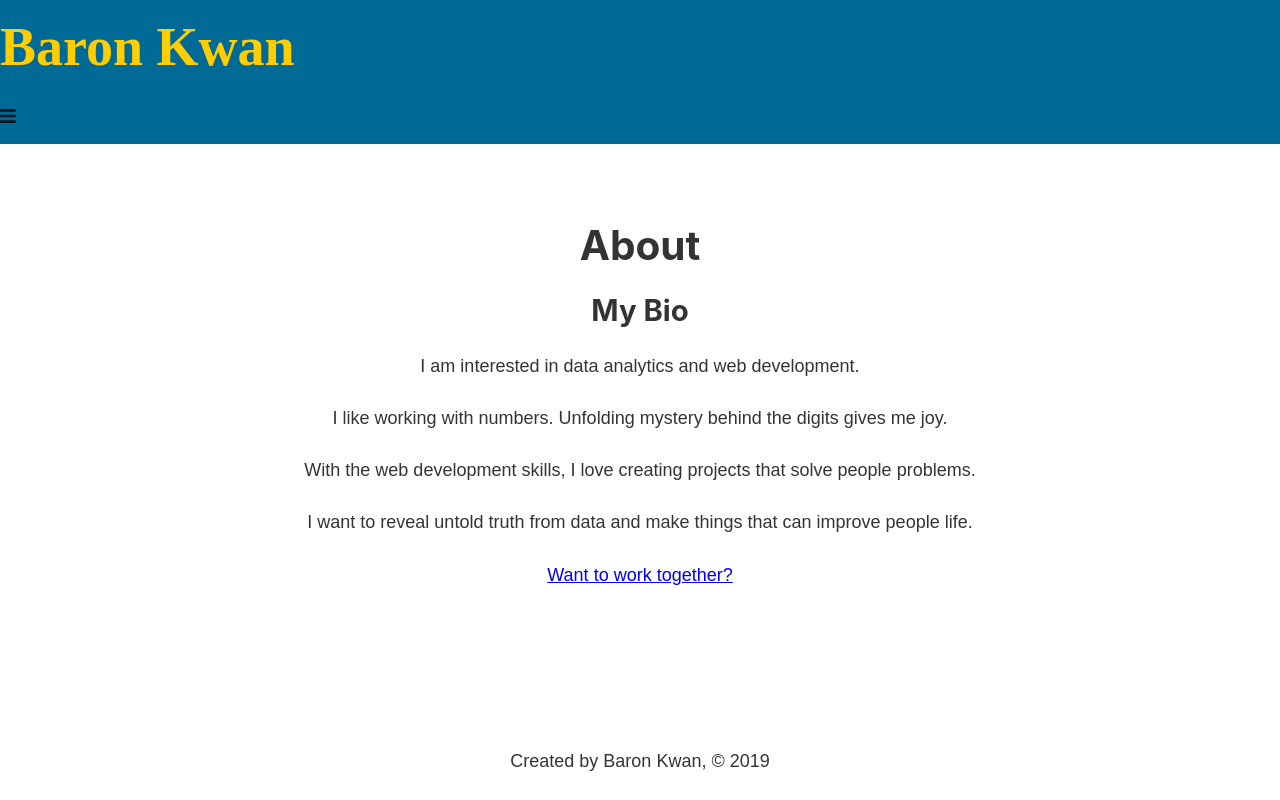
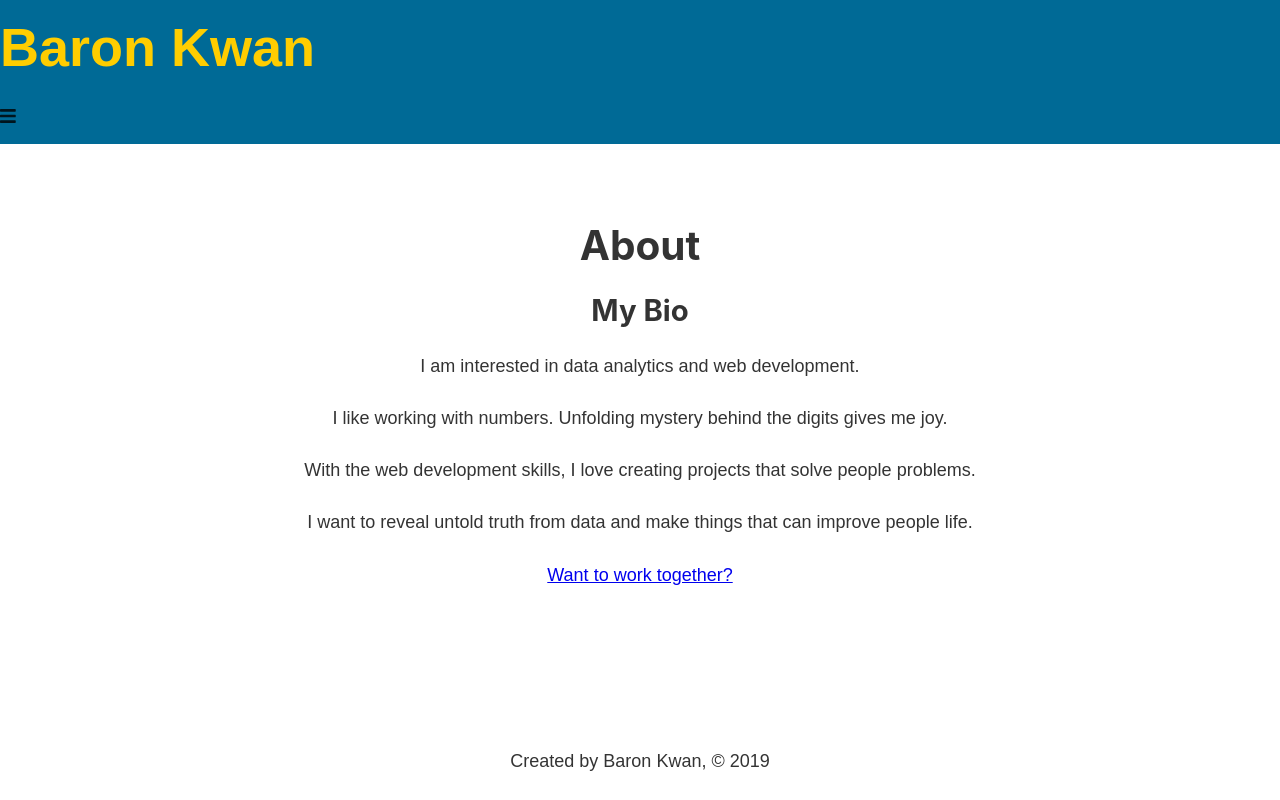
Before and after one commit to baronkwan/baronkwan2.github.io, a Gatsby site: page /about in a window 1280 px wide. Built offline with nearby package versions, Linux system fonts and the light colour scheme; Gatsby itself is replaced by a stand-in of ours.

Commit message:
Change title font to Ubuntu

```diff
--- a/src/components/header.module.scss
+++ b/src/components/header.module.scss
@@ -16,7 +16,7 @@
 }
 
 .title {
-  font-family: "Caveat", cursive;
+  font-family: "Ubuntu", sans-serif;
   color: #ffcd00;
   font-size: 3rem;
   text-decoration: none;
```
